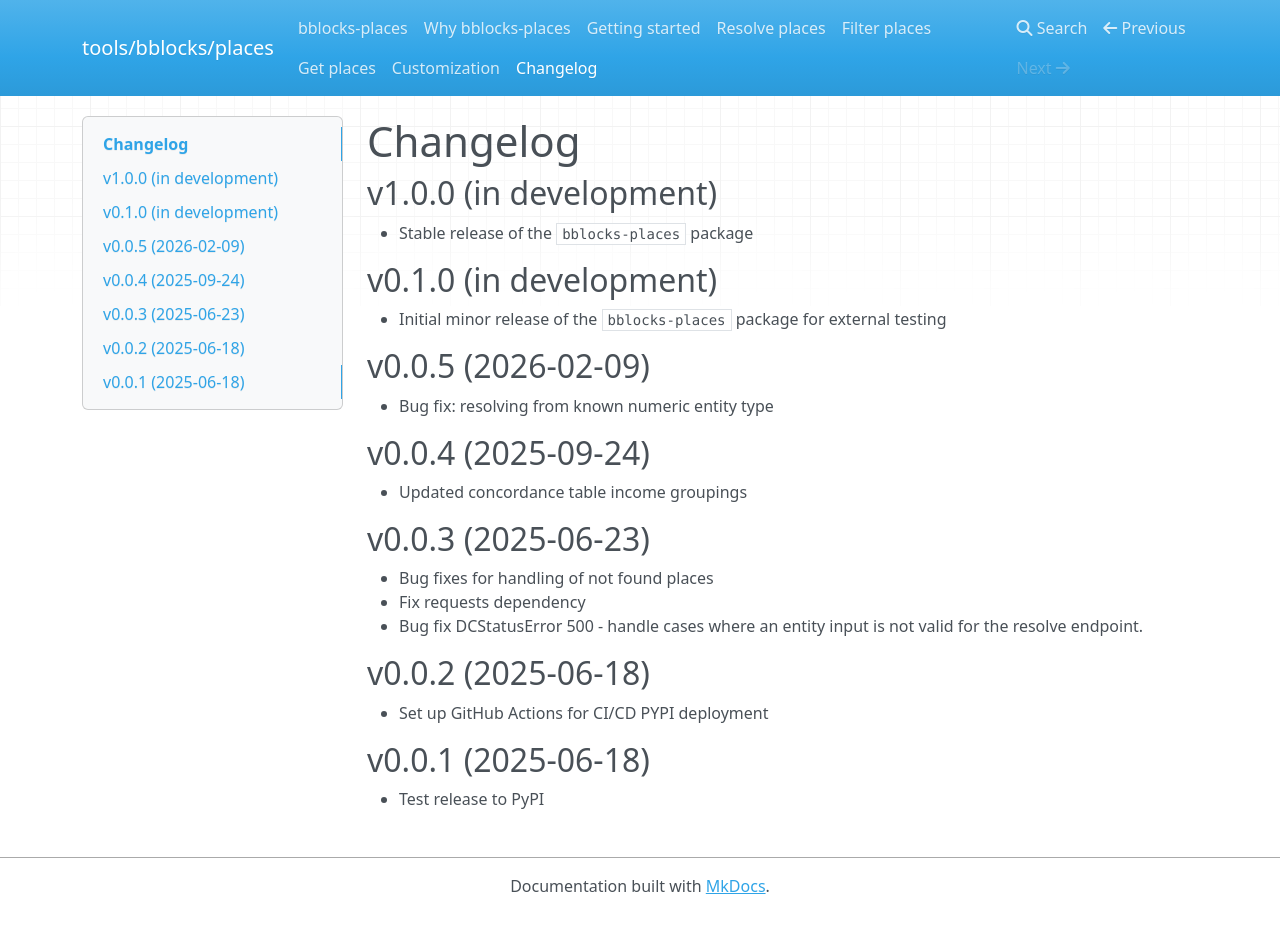
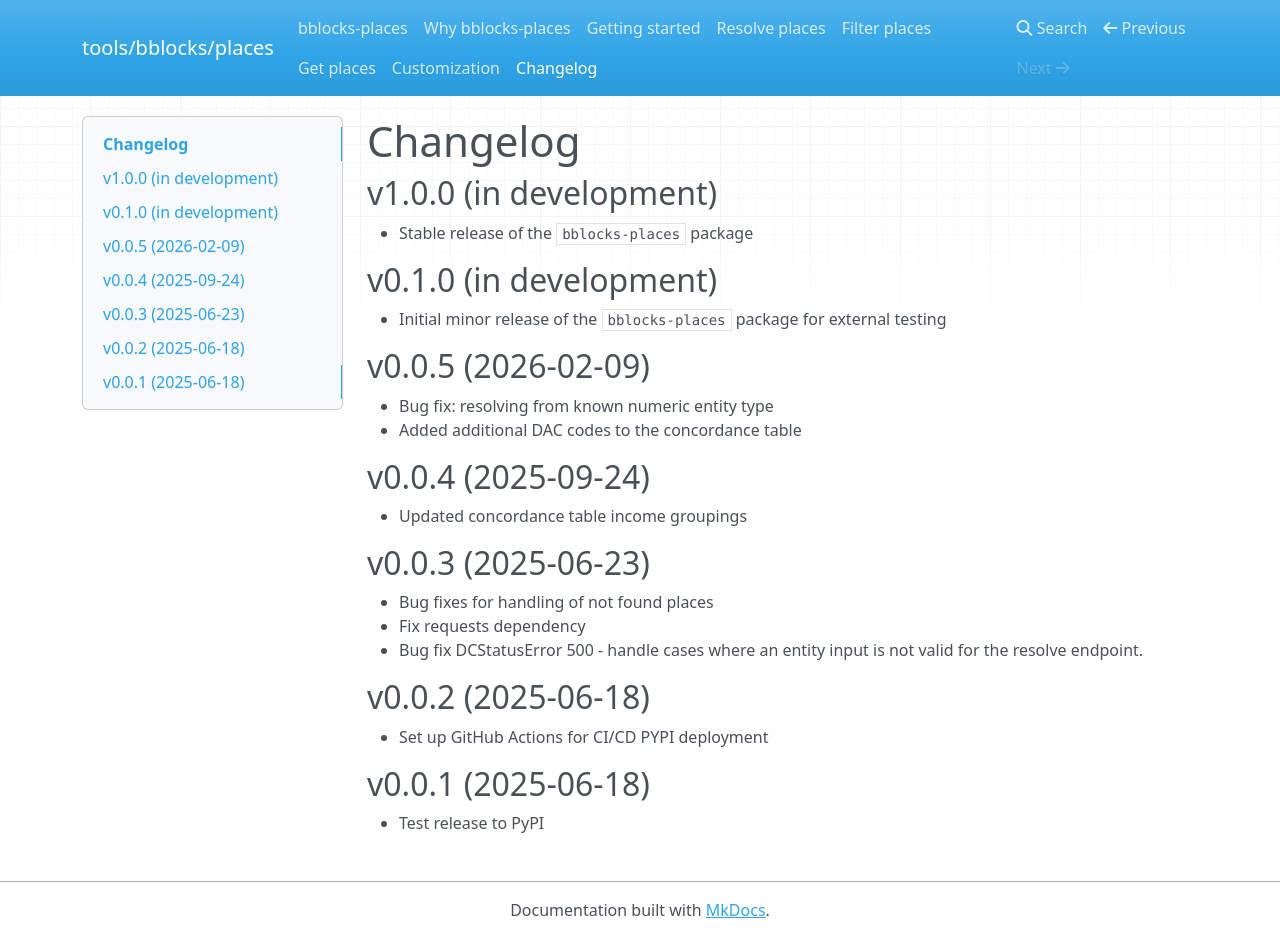
Before and after one commit to ONEcampaign/bblocks-places, an MkDocs documentation site: the page built from docs/docs/changelog.md, in a window 1280 px wide and 938 px high. Built offline with MkDocs 1.6.1, drawn with Linux system fonts in a browser that asks for light colours; nearby versions of some CDN libraries.

Commit message:
update changelog v0.0.5

```diff
--- a/docs/docs/changelog.md
+++ b/docs/docs/changelog.md
@@ -8,6 +8,7 @@
 
 ## v0.0.5 (2026-02-09)
 - Bug fix: resolving from known numeric entity type
+- Added additional DAC codes to the concordance table
 
 ## v0.0.4 (2025-09-24)
 - Updated concordance table income groupings
```
